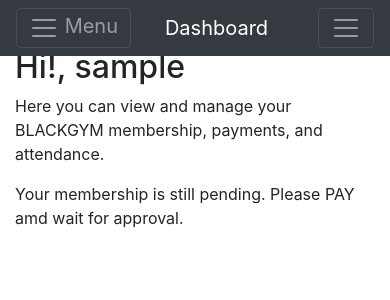
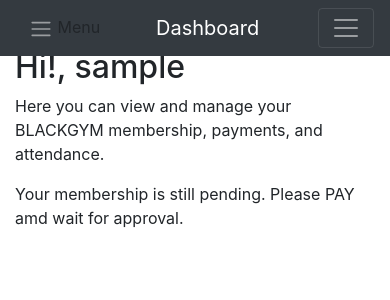
Before and after one commit to DANZPH/BLACKGYM, a PHP site: page /member/dashboard/index.php in a window 390 px wide. Shown: the top 300 px of the page. Run offline with PHP 8.4, Linux system fonts and the light colour scheme; the visitor is signed in with stand-in values (Sample User, id 1); data that the repository does not hold is empty.

Commit message:
update member/dashboard/includes/header.php

```diff
--- a/member/dashboard/includes/header.php
+++ b/member/dashboard/includes/header.php
@@ -6,7 +6,7 @@ session_start();
 <header class="navbar navbar-expand-lg navbar-dark bg-dark fixed-top">
     <div class="container">
 
-          <button class="btn navbar-toggler d-md-none" type="button" data-toggle="collapse" data-target="#sidebar" aria-expanded="false" aria-controls="sidebar">
+          <button class="btn d-md-none" type="button" data-toggle="collapse" data-target="#sidebar" aria-expanded="false" aria-controls="sidebar">
         <span class="navbar-toggler-icon"></span> Menu
     </button>
         <a class="navbar-brand" href="index.php">Dashboard</a>
```
